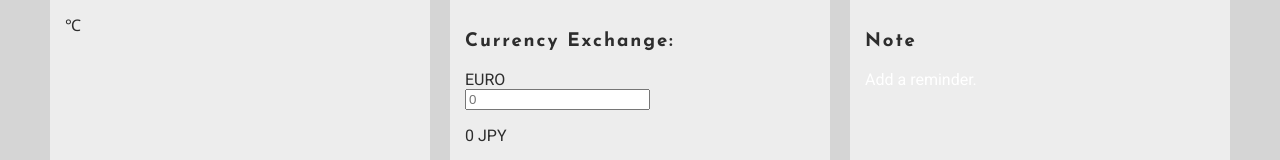
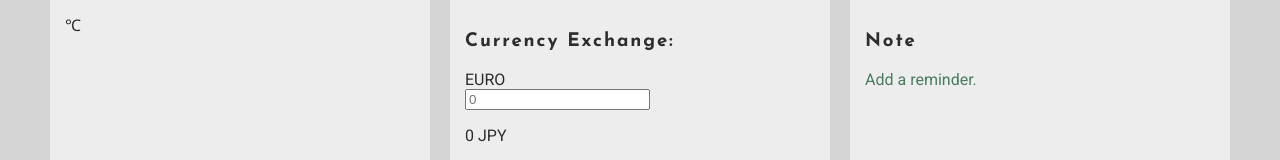
Before and after one commit to uddesson/travel-planner, a React (Create React App) app: page / in a window 1280 px wide. Shown: the part 430-590 px from the top of the page. Built offline with nearby package versions, Linux system fonts and the light colour scheme; no server answers.

Commit message:
Add seperate link-color when placed in div:s

```diff
--- a/src/App.css
+++ b/src/App.css
@@ -39,6 +39,10 @@ a:visited {
 
 a:hover{
     color: #969696;
+}
+
+.grid>div>a{
+    color: #497b5d;
 }
 
 .main{
```
